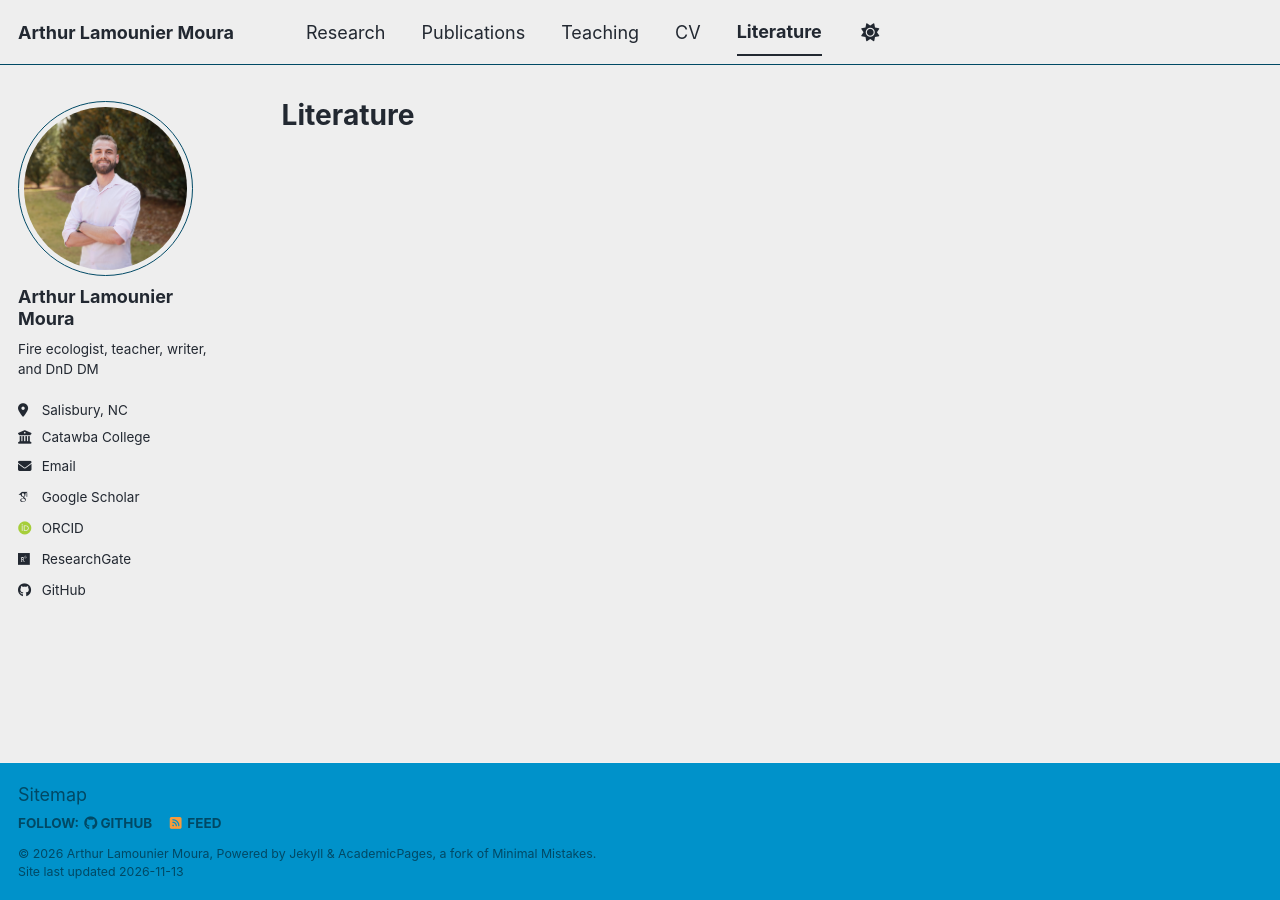
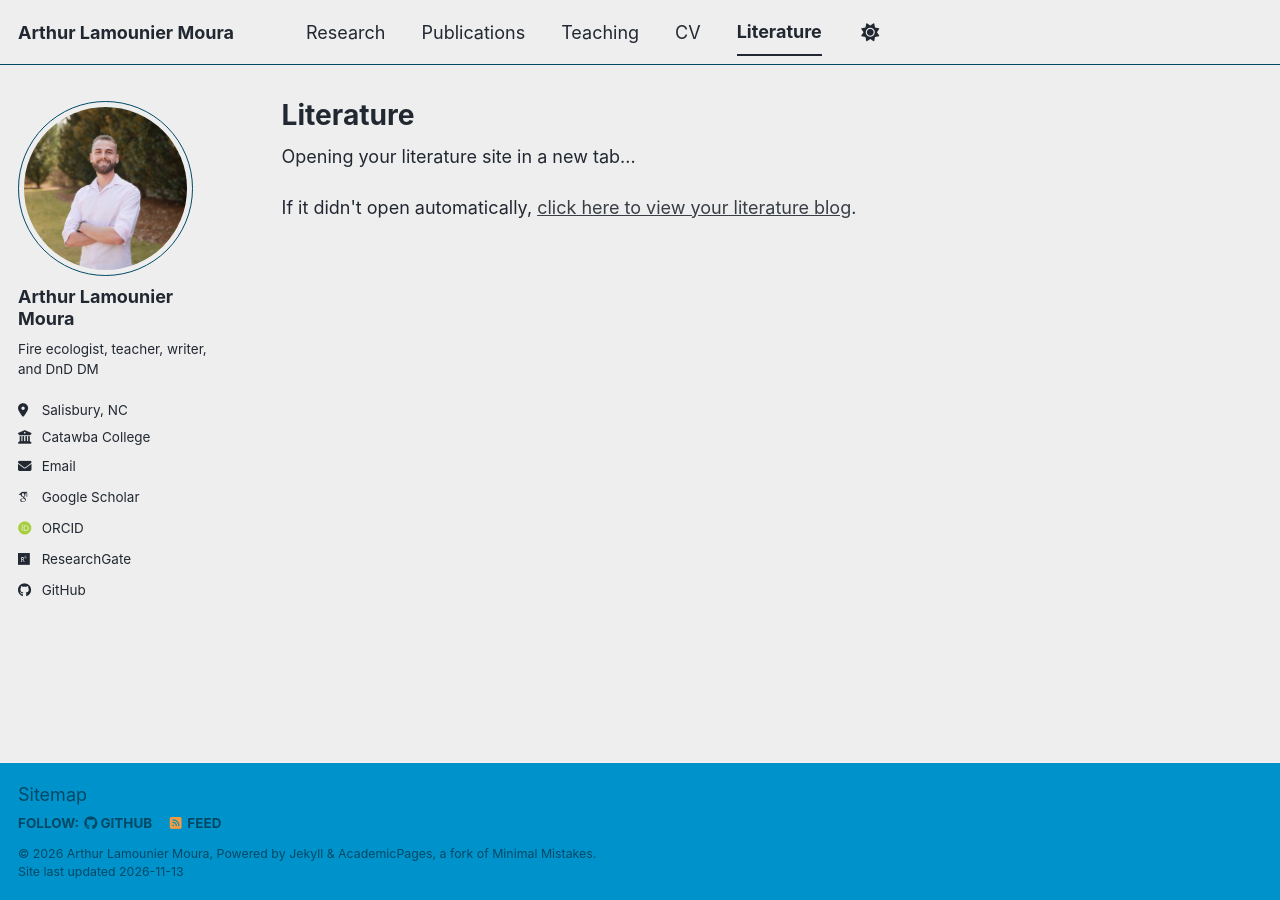
Before and after one commit to arthurlamounier/arthurlamounier.github.io, a Jekyll site: the page built from _pages/literature.md, in a window 1280 px wide. Built offline with Jekyll 4.4.1, drawn with Linux system fonts in a browser that asks for light colours; some web fonts are replaced; a script bundle is joined from its source files by our own code; library files that are not in the unit come from our copies.

Commit message:
Update literature.md

```diff
--- a/_pages/literature.md
+++ b/_pages/literature.md
@@ -2,5 +2,11 @@
 layout: single
 title: "Literature"
 permalink: /literature/
-redirect_to: "https://thepretty-lies.blogspot.com/"
 ---
+
+<script>
+  window.open("https://thepretty-lies.blogspot.com/", "_blank");
+</script>
+
+<p>Opening your literature site in a new tab...</p>
+<p>If it didn't open automatically, <a href="https://thepretty-lies.blogspot.com/" target="_blank" rel="noopener">click here to view your literature blog</a>.</p>
```
